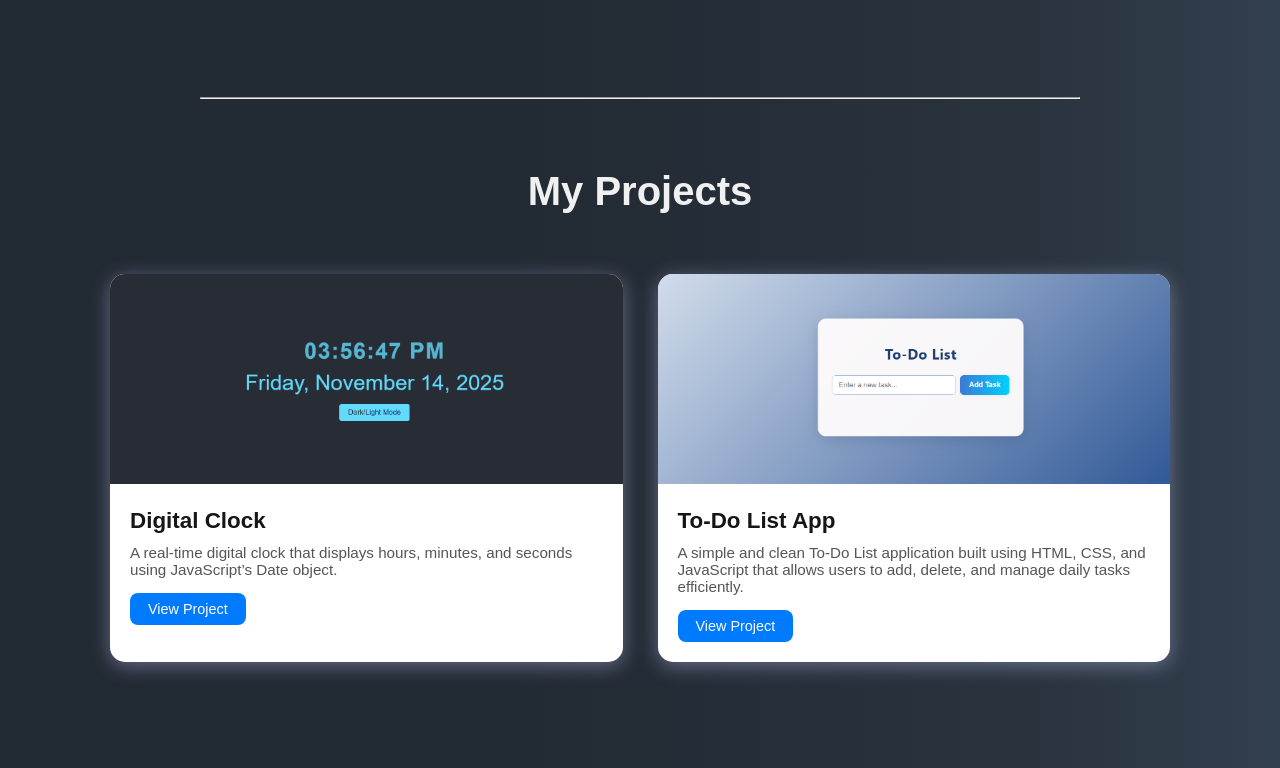
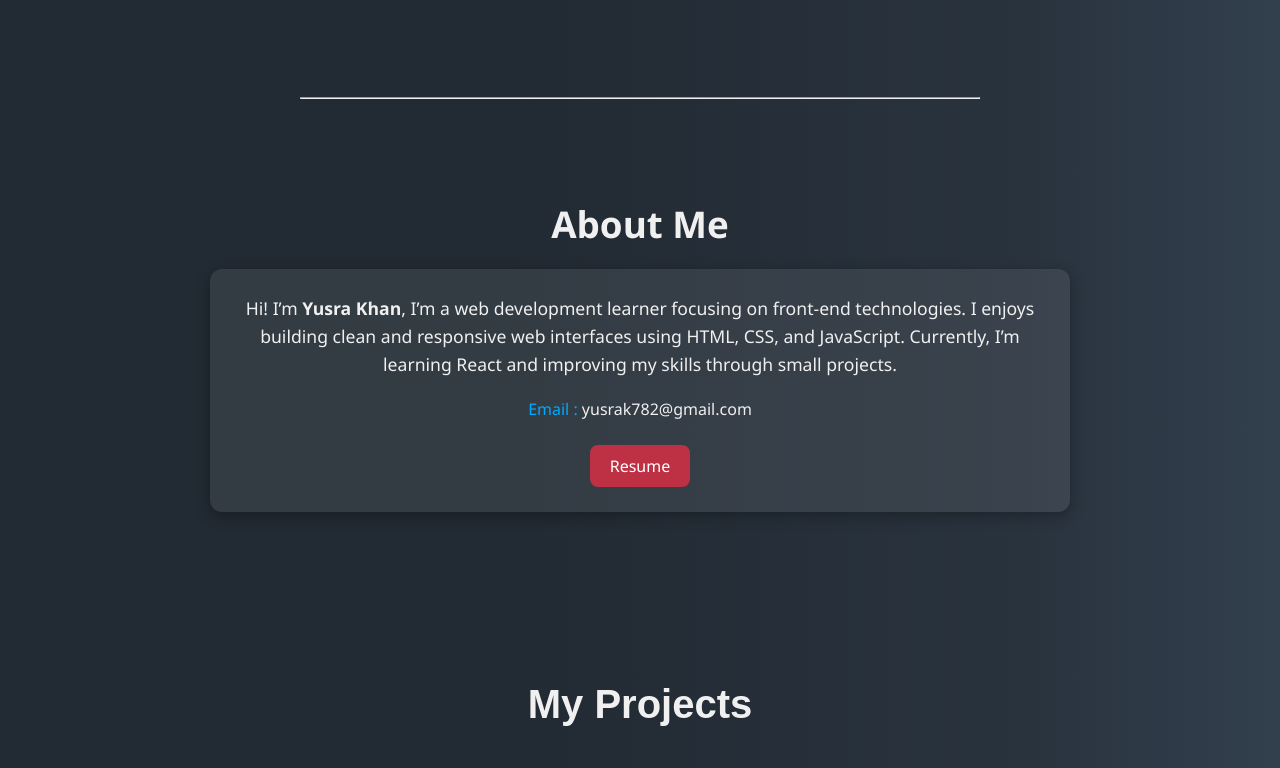
Before and after one commit to yusraKhan1312/BasicPortfolio, a plain HTML site: page index.html in a window 1280 px wide. Shown: the part 592-1360 px from the top of the page. Drawn offline with nearby package versions, Linux system fonts and the light colour scheme.

Commit message:
Updated files

```diff
--- a/index.html
+++ b/index.html
@@ -16,6 +16,7 @@
             <div class="right">
                 <ul>
                     <li><a href="#home">Home</a></li>
+                    <li><a href="#about">About</a></li>
                     <li><a href="#project">Project</a></li>
                     <li><a href="#contact">Contact</a></li>
                 </ul>
@@ -34,6 +35,28 @@
             </div>
         </section>
         <hr>
+
+        <section class="about-section" id="about">
+            <h2>About Me</h2>
+
+            <div class="about-container">
+                <p class="about-text">
+                    Hi! I’m <strong>Yusra Khan</strong>, I’m a web development learner focusing on front-end technologies. I enjoys building clean and responsive web interfaces using HTML, CSS, and JavaScript. Currently, I’m learning React and improving my skills through small projects.
+                </p>
+
+                <div class="about-contact">
+                    <p>
+                        <a href="mailto:yusrak782@gmail.com">Email : </a>yusrak782@gmail.com
+                    </p>
+
+                    <a href="Yusra_Khan_Resume.pdf" target="_blank" class="resume-btn">
+                        Resume
+                    </a>
+                </div>
+            </div>
+        </section>
+
+
         <section class="projects" id="project">
 
             <h2 class="section-title">My Projects</h2>
--- a/style.css
+++ b/style.css
@@ -59,11 +59,11 @@
 
 nav ul li a:hover {
     cursor: pointer;
-    background-color: rgb(147, 9, 9);
+    background-color: #a52836;
 }
 
 nav ul li a:active {
-    background-color: rgb(41, 41, 154);
+    background-color: #00aaff;
 }
 
 .firstsection {
@@ -168,7 +168,7 @@
 }
 
 hr {
-    margin: 0 200px;
+    margin: 0 300px;
 }
 
 .footer {
@@ -237,3 +237,61 @@
     font-size: 0.9rem;
     color: #999;
 }
+
+.about-section {
+    max-width: 900px;
+    margin: 80px auto;
+    padding: 20px;
+    text-align: center;
+}
+
+.about-section h2 {
+    font-size: 2.3rem;
+    margin-bottom: 20px;
+    color: var(--main-white);
+}
+
+.about-container {
+    background: rgba(255, 255, 255, 0.08);
+    padding: 25px;
+    border-radius: 12px;
+    box-shadow: 0 4px 15px rgba(0,0,0,0.3);
+}
+
+.about-text {
+    font-size: 1.1rem;
+    line-height: 1.6;
+    margin-bottom: 20px;
+    color: var(--main-white);
+}
+
+.about-contact p {
+    font-size: 1rem;
+    margin-bottom: 15px;
+}
+
+/* .about-contact i {
+    margin-right: 8px;
+    color: #00aaff;
+} */
+
+.about-contact p a {
+    color: #00aaff;
+    text-decoration: none;
+}
+
+.resume-btn {
+    display: inline-block;
+    margin-top: 10px;
+    padding: 10px 20px;
+    background: #be3144;
+    color: white;
+    border-radius: 8px;
+    font-size: 1rem;
+    text-decoration: none;
+    transition: 0.3s ease;
+}
+
+.resume-btn:hover {
+    background: #a52836;
+}
```
Also changed, not shown: 1 other file.
